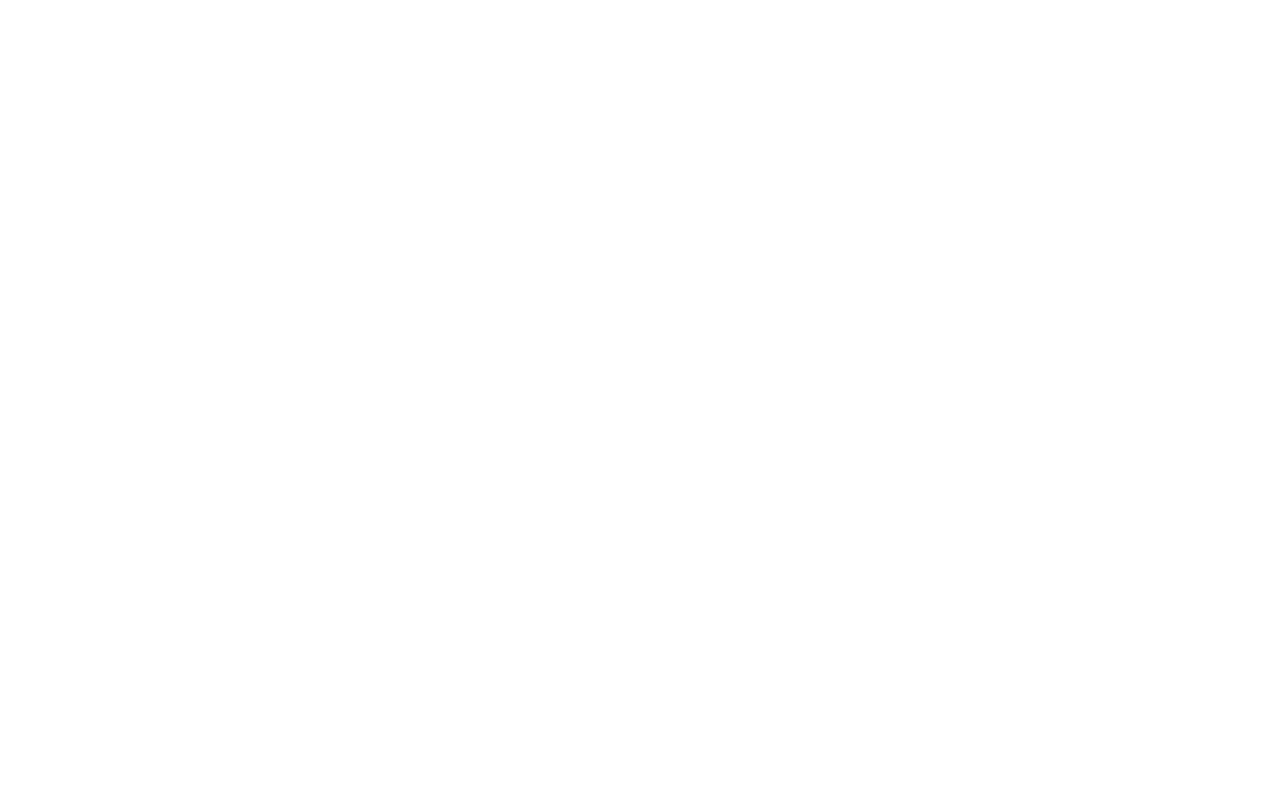
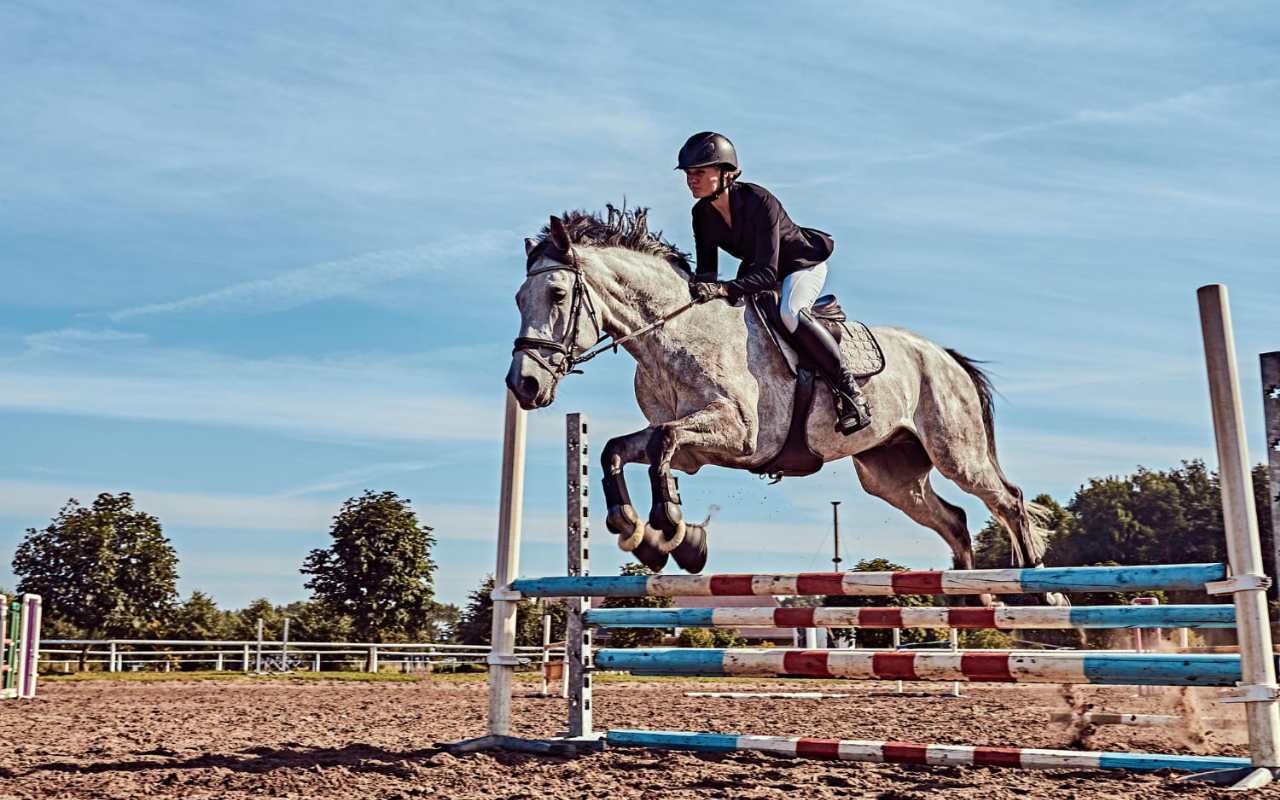
Before and after one commit to chengivan2/piaffe-academy, a Next.js app: page / in a window 1280 px wide. Built offline with nearby package versions, Linux system fonts and the light colour scheme.

Commit message:
Hero displays properly

```diff
--- a/src/app/page.tsx
+++ b/src/app/page.tsx
@@ -1,7 +1,9 @@
-import Image from "next/image";
+import Hero from "./components/sections/Hero";
 
 export default function Home() {
   return (
-    <main></main>
+    <main>
+      <Hero />
+    </main>
   );
 }
```
Also changed, not shown: public/equestrian-horse-jump.jpg, public/two-horses.jpg.
